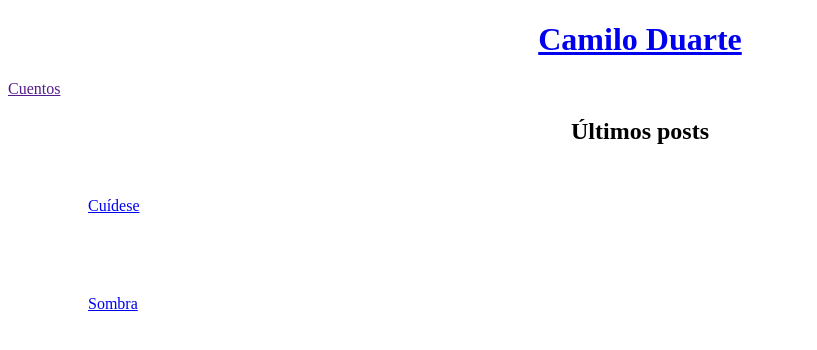
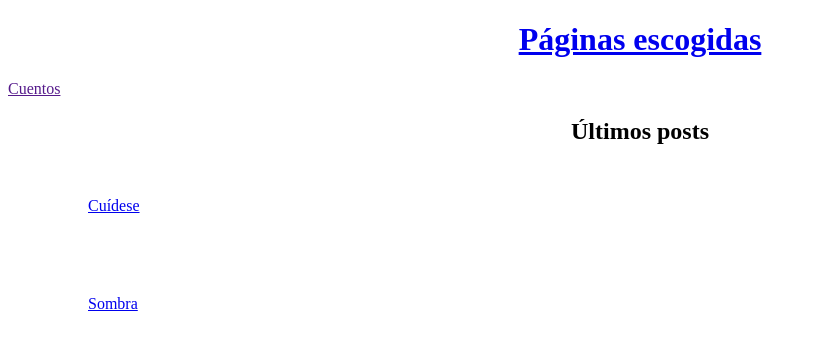
Before and after one commit to CamiloDuarte/MiPrimeraPaginaWeb, a plain HTML site: page index.html in a window 1280 px wide. Shown: the whole page, without its empty margins (0-817 px from the left). Drawn offline with Linux system fonts and the light colour scheme.

Commit message:
nuevo titulo

```diff
--- a/index.html
+++ b/index.html
@@ -3,12 +3,12 @@
   <head>
     <meta charset="UTF-8">
     <meta name="viewport" content="width=device-width, initial-scale=1">
-    <title>Mi primera página web</title>
+    <title>Páginas escogidas</title>
     <link href="css/style.css" rel="stylesheet">
   </head>
   <body>
     <header>
-     <h1 class="title"><a href="index.html">Camilo Duarte</a></h1>
+     <h1 class="title"><a href="index.html">Páginas escogidas</a></h1>
       <div><a href="">Cuentos</a></div>
     </header>
     <h2>Últimos posts</h2>
```
